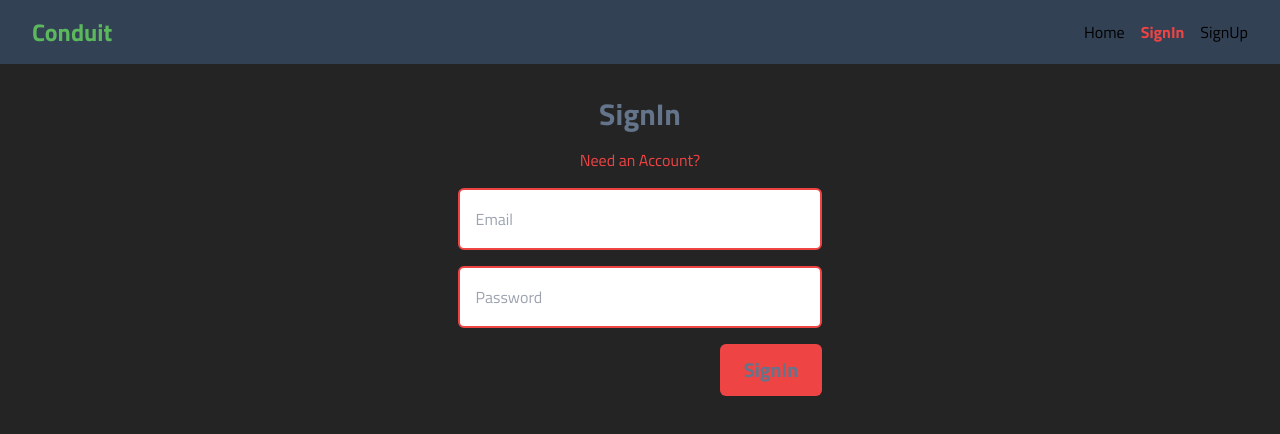
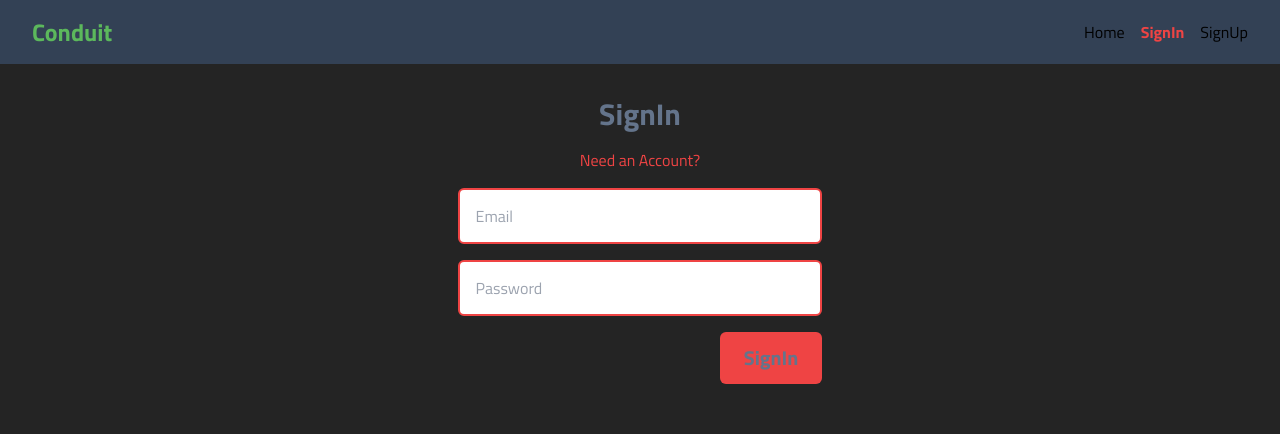
Before and after one commit to abdulrahmanalaa123/conduit, a React (Vite) app: page /login in a window 1280 px wide. Shown: the top 434 px of the page. Built offline with nearby package versions, Linux system fonts and the light colour scheme.

Commit message:
adding signIn form with react hook form

```diff
--- a/package.json
+++ b/package.json
@@ -15,6 +15,7 @@
     "match-sorter": "^6.3.4",
     "react": "^18.2.0",
     "react-dom": "^18.2.0",
+    "react-hook-form": "^7.50.1",
     "react-router-dom": "^6.22.0",
     "sort-by": "^1.2.0"
   },
--- a/src/Models/LoginObject.js
+++ b/src/Models/LoginObject.js
@@ -1,6 +1,8 @@
-function LoginObject(username, password) {
-  this.username = username ? username : "";
-  this.password = password ? password : "";
+function LoginObject(mail, pw) {
+  const email = mail ? mail : "";
+  const password = pw ? pw : "";
+
+  this.user = { email, password };
 }
 
 export default LoginObject;
--- a/src/api/authenticationApi.js
+++ b/src/api/authenticationApi.js
@@ -1,7 +1,7 @@
 import axiosInterface from "../helpers/axios";
 
 export async function login(loginObject) {
-  response = await axiosInterface.normalInterface.post(
+  const response = await axiosInterface.normalInterface.post(
     "/users/login",
     loginObject
   );
--- a/src/pages/signIn.jsx
+++ b/src/pages/signIn.jsx
@@ -1,24 +1,67 @@
 import { Link } from "react-router-dom";
+import LoginObject from "../Models/LoginObject";
+import { login } from "../api/authenticationApi";
+import { useForm } from "react-hook-form";
 
 function SignIn() {
+  const {
+    register,
+    handleSubmit,
+    setError,
+    formState: { errors, isSubmitting },
+  } = useForm({ mode: onSubmit, reValidateMode: onSubmit });
+
+  async function onSubmit(data) {
+    const loginPayLoad = new LoginObject(data.email, data.password);
+    try {
+      await login(loginPayLoad);
+    } catch (error) {
+      setError("root", {
+        message: "Invalid Email or Password",
+      });
+    }
+  }
   return (
     <div className="w-full h-full flex flex-col justify-center items-center gap-4 p-8 ">
       <p className="text-slate-500 text-3xl font-bold">SignIn</p>
       <Link to="/register" className="text-red-500 hover:underline">
         Need an Account?
       </Link>
-      <form action="register " className="flex flex-col gap-4 w-[30%] h-52">
+
+      <form
+        action="register "
+        className="flex flex-col gap-4 w-[30%] "
+        onSubmit={handleSubmit(onSubmit)}
+      >
+        {errors.root && <p className="text-red-500">{errors.root.message}</p>}
+        {(errors.email?.type === "required" ||
+          errors.password?.type == "required") && (
+          <p className="text-red-500">
+            Cant Leave Either email or Password Blank
+          </p>
+        )}
+        {errors.email && errors.email.type !== "required" && (
+          <p className="text-red-500">{errors.email.message}</p>
+        )}
+        {errors.passowrd && errors.password.type !== "required" && (
+          <p className="text-red-500">{errors.password.message}</p>
+        )}
         <input
           type="text"
+          {...register("email", { required: true })}
           placeholder="Email"
-          className="border-2 border-red-500 flex-auto rounded-md px-4"
+          className="border-2 border-red-500 w-full rounded-md px-4 h-14"
         />
         <input
           type="password"
+          {...register("password", { required: true })}
           placeholder="Password"
-          className="border-2 border-red-500 flex-auto rounded-md px-4"
+          className="border-2 border-red-500 w-full rounded-md px-4 h-14"
         />
-        <button className="self-end text-xl bg-red-500 text-slate-500 font-bold px-6 py-3 rounded-md">
+        <button
+          disabled={isSubmitting}
+          className="self-end text-xl bg-red-500 text-slate-500 font-bold px-6 py-3 rounded-md"
+        >
           SignIn
         </button>
       </form>
```
Also changed, not shown: 1 other file (tests, documents, lock files or other folders).
